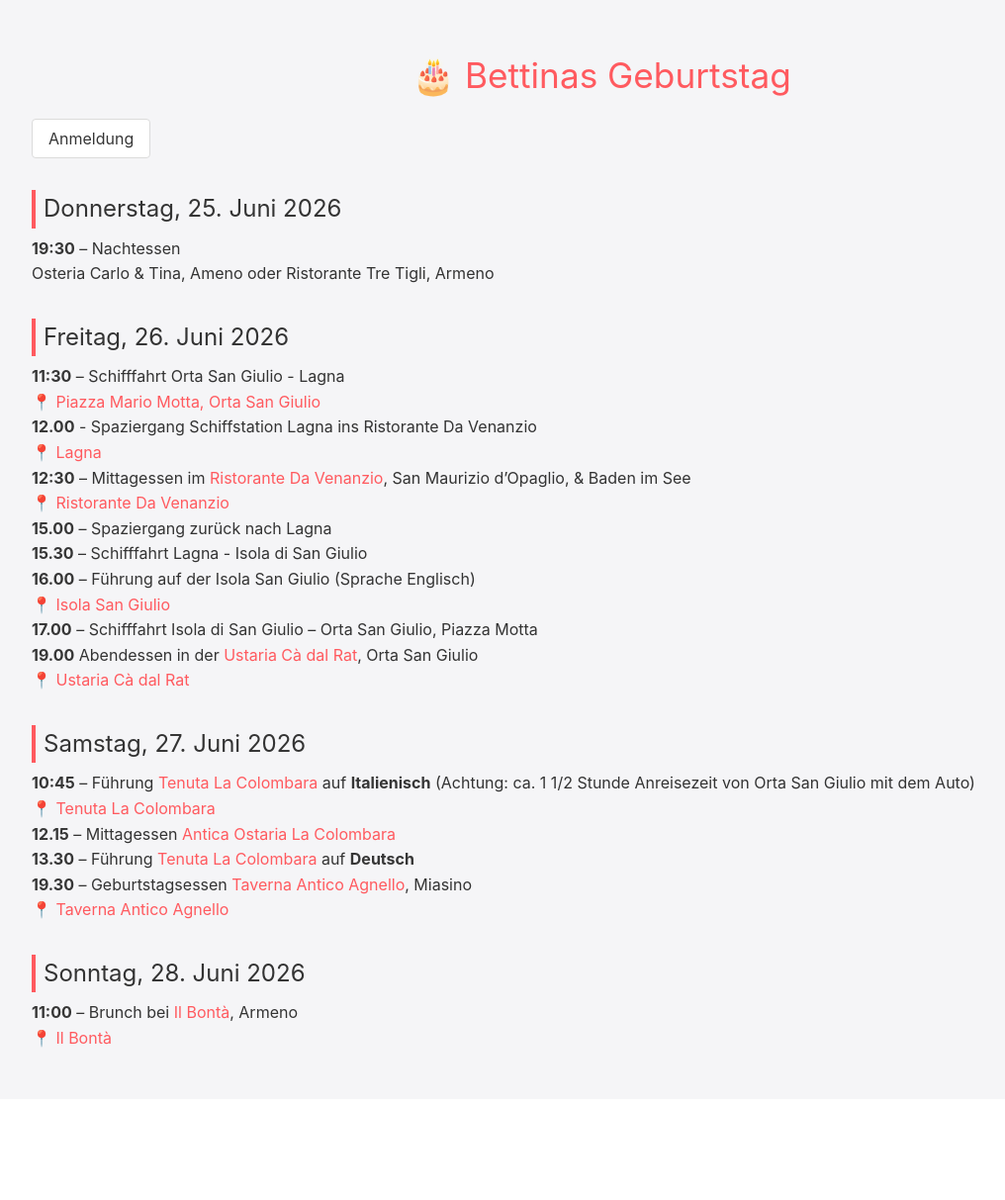
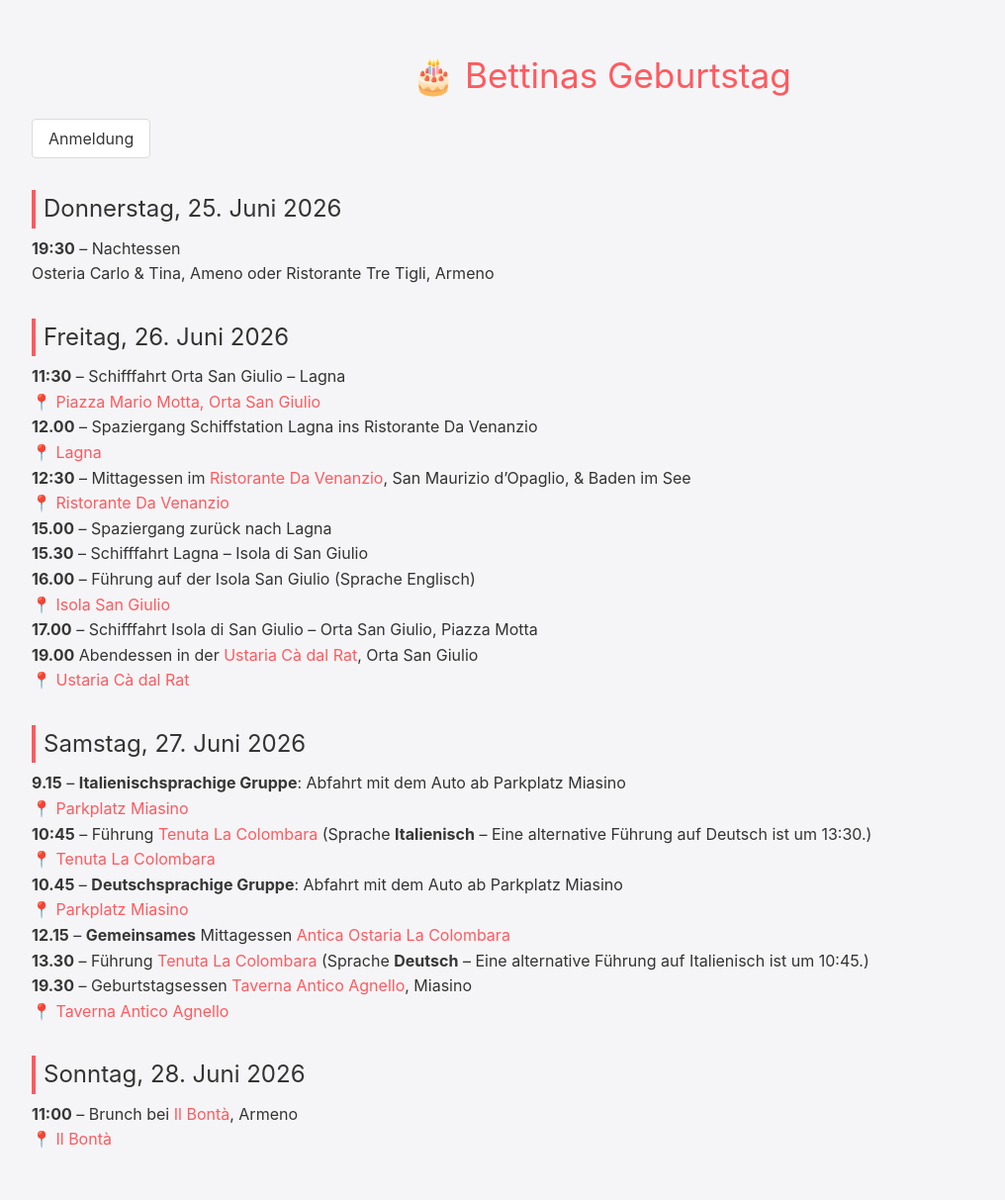
Before and after one commit to bettina60/programm, a Jekyll site: the page built from index.md, in a window 1280 px wide. Shown: the whole page at 99% size, without its empty margins (32-1048 px from the left). Built offline with Jekyll 4.4.1, drawn with Linux system fonts in a browser that asks for light colours; a script that is not in the unit is left out; before the commit the page ends 1111 px from its top, so only the background shows below that.

Commit message:
Update index.md

```diff
--- a/index.md
+++ b/index.md
@@ -15,10 +15,10 @@ Osteria Carlo & Tina, Ameno  oder Ristorante Tre Tigli, Armeno
 
 ## Freitag, 26. Juni 2026
 
-**11:30** – Schifffahrt Orta San Giulio - Lagna
-[📍 Piazza Mario Motta, Orta San Giulio  ](https://www.google.com/maps/place/TRAGHETTI+ORTA-ISOLA+MOLO+2/@45.7978792,8.4047692,18z/data=!4m15!1m8!3m7!1s0x47860cf64f01426d:0x50cc5394706b5b46!2sPiazza+Mario+Motta,+28016+Orta+San+Giulio+NO,+Italien!3b1!8m2!3d45.7978774!4d8.4061264!16s%2Fg%2F11b8y6xwtm!3m5!1s0x47860d0f8c0c0ab3:0x2dbe9505085a6b88!8m2!3d45.797744!4d8.4058168!16s%2Fg%2F11rst1dc1s?entry=ttu&g_ep=EgoyMDI2MDEyOC4wIKXMDSoKLDEwMDc5MjA3M0gBUAM%3D)
+**11:30** – Schifffahrt Orta San Giulio – Lagna
+[📍 Piazza Mario Motta, Orta San Giulio](https://www.google.com/maps/place/TRAGHETTI+ORTA-ISOLA+MOLO+2/@45.7978792,8.4047692,18z/data=!4m15!1m8!3m7!1s0x47860cf64f01426d:0x50cc5394706b5b46!2sPiazza+Mario+Motta,+28016+Orta+San+Giulio+NO,+Italien!3b1!8m2!3d45.7978774!4d8.4061264!16s%2Fg%2F11b8y6xwtm!3m5!1s0x47860d0f8c0c0ab3:0x2dbe9505085a6b88!8m2!3d45.797744!4d8.4058168!16s%2Fg%2F11rst1dc1s?entry=ttu&g_ep=EgoyMDI2MDEyOC4wIKXMDSoKLDEwMDc5MjA3M0gBUAM%3D)
 
-**12.00** - Spaziergang Schiffstation Lagna ins Ristorante Da Venanzio
+**12.00** – Spaziergang Schiffstation Lagna ins Ristorante Da Venanzio
 [📍 Lagna](https://www.google.com/maps/place/Pontile_di_Lagna/@45.7919746,8.3910957,16z/data=!4m6!3m5!1s0x47860d3c42252c15:0xe52ba6a07131716a!8m2!3d45.7856903!4d8.3919563!16s%2Fg%2F11j1f4sd9w?entry=ttu&g_ep=EgoyMDI2MDEyOC4wIKXMDSoKLDEwMDc5MjA3M0gBUAM%3D)
 
 **12:30** – Mittagessen im [Ristorante Da Venanzio](https://www.ristorantedavenanzio.it/), San Maurizio d'Opaglio, & Baden im See
@@ -26,7 +26,7 @@ Osteria Carlo & Tina, Ameno  oder Ristorante Tre Tigli, Armeno
 
 **15.00** – Spaziergang zurück nach Lagna
 
-**15.30** – Schifffahrt Lagna - Isola di San Giulio
+**15.30** – Schifffahrt Lagna – Isola di San Giulio
 
 **16.00** – Führung auf der Isola San Giulio (Sprache Englisch)
 [📍 Isola San Giulio](https://www.google.com/maps/place/Isola+San+Giulio/@45.7960847,8.397289,17z/data=!3m1!4b1!4m6!3m5!1s0x47860c59c3ce10fd:0x24e8a6bce37b4609!8m2!3d45.7960816!4d8.399878!16zL20vMDl2NXN0?entry=ttu&g_ep=EgoyMDI2MDEyOC4wIKXMDSoKLDEwMDc5MjA3M0gBUAM%3D)
@@ -37,13 +37,15 @@ Osteria Carlo & Tina, Ameno  oder Ristorante Tre Tigli, Armeno
 [📍 Ustaria Cà dal Rat](https://www.google.com/maps/place/L'Ustaria+C%C3%A0+dal+Rat/@45.785451,8.4204221,17z/data=!3m1!4b1!4m6!3m5!1s0x47860ce06c44321b:0x9aa723f4afc043df!8m2!3d45.7854473!4d8.422997!16s%2Fg%2F1tk6tsl_?entry=ttu&g_ep=EgoyMDI2MDEyOC4wIKXMDSoKLDEwMDc5MjA3M0gBUAM%3D)
 
 ## Samstag, 27. Juni 2026
+**9.15** – **Italienischsprachige Gruppe**: Abfahrt mit dem Auto ab Parkplatz Miasino
+[📍 Parkplatz Miasino](https://www.google.it/maps/place/Parchetto+bambini+comunale/@45.8013292,8.4292961,19z/data=!4m15!1m8!3m7!1s0x47860cc026575327:0xcbbe64879cc19db4!2s28010+Miasino,+Novara,+Italien!3b1!8m2!3d45.8027082!4d8.4299675!16zL20vMGc4dGsy!3m5!1s0x47860d0061a628e3:0xf752db235f534921!8m2!3d45.8014188!4d8.4305645!16s%2Fg%2F11vx5b8p7v?entry=ttu&g_ep=EgoyMDI2MDEyOC4wIKXMDSoKLDEwMDc5MjA3M0gBUAM%3D)
+**10:45** – Führung [Tenuta La Colombara](https://acquerello.it/tenuta) (Sprache **Italienisch** – Eine alternative Führung auf Deutsch ist um 13:30.)
+[📍 Tenuta La Colombara](https://www.google.com/maps/place/Tenuta+Colombara/@45.2571253,8.1680207,17z/data=!3m1!4b1!4m6!3m5!1s0x4787cdff2a37258b:0xa78a3306bba3d178!8m2!3d45.2571216!4d8.1705956!16s%2Fg%2F11d_78b_8w?entry=ttu&g_ep=EgoyMDI2MDEyOC4wIKXMDSoKLDEwMDc5MjA3M0gBUAM%3D)
+**10.45** – **Deutschsprachige Gruppe**: Abfahrt mit dem Auto ab Parkplatz Miasino
+[📍 Parkplatz Miasino](https://www.google.it/maps/place/Parchetto+bambini+comunale/@45.8013292,8.4292961,19z/data=!4m15!1m8!3m7!1s0x47860cc026575327:0xcbbe64879cc19db4!2s28010+Miasino,+Novara,+Italien!3b1!8m2!3d45.8027082!4d8.4299675!16zL20vMGc4dGsy!3m5!1s0x47860d0061a628e3:0xf752db235f534921!8m2!3d45.8014188!4d8.4305645!16s%2Fg%2F11vx5b8p7v?entry=ttu&g_ep=EgoyMDI2MDEyOC4wIKXMDSoKLDEwMDc5MjA3M0gBUAM%3D)
+**12.15** – **Gemeinsames** Mittagessen [Antica Ostaria La Colombara](https://www.tripadvisor.it/Hotel_Review-g2056734-d12451387-Reviews-Antica_Osteria_La_Colombara-Livorno_Ferraris_Province_of_Vercelli_Piedmont.html)
 
-**10:45** – Führung [Tenuta La Colombara](https://acquerello.it/tenuta) auf **Italienisch** (Achtung: ca. 1 1/2 Stunde Anreisezeit von Orta San Giulio mit dem Auto)
-[📍 Tenuta La Colombara](https://www.google.com/maps/place/Tenuta+Colombara/@45.2571253,8.1680207,17z/data=!3m1!4b1!4m6!3m5!1s0x4787cdff2a37258b:0xa78a3306bba3d178!8m2!3d45.2571216!4d8.1705956!16s%2Fg%2F11d_78b_8w?entry=ttu&g_ep=EgoyMDI2MDEyOC4wIKXMDSoKLDEwMDc5MjA3M0gBUAM%3D)
-
-**12.15** – Mittagessen [Antica Ostaria La Colombara](https://www.tripadvisor.it/Hotel_Review-g2056734-d12451387-Reviews-Antica_Osteria_La_Colombara-Livorno_Ferraris_Province_of_Vercelli_Piedmont.html)
-
-**13.30** – Führung [Tenuta La Colombara](https://acquerello.it/tenuta) auf **Deutsch**
+**13.30** – Führung [Tenuta La Colombara](https://acquerello.it/tenuta) (Sprache **Deutsch** – Eine alternative Führung auf Italienisch ist um 10:45.)
 
 **19.30** – Geburtstagsessen [Taverna Antico Agnello]( https://www.ristoranteanticoagnello.com/), Miasino
 [📍 Taverna Antico Agnello](https://www.google.com/maps/place/Taverna+Antico+Agnello/@45.8023375,8.4271173,17z/data=!3m1!4b1!4m6!3m5!1s0x47860cc013938225:0x7bbf37867b002945!8m2!3d45.8023338!4d8.4296922!16s%2Fg%2F1tg_vz71?entry=ttu&g_ep=EgoyMDI2MDEyOC4wIKXMDSoKLDEwMDc5MjA3M0gBUAM%3D)
```
